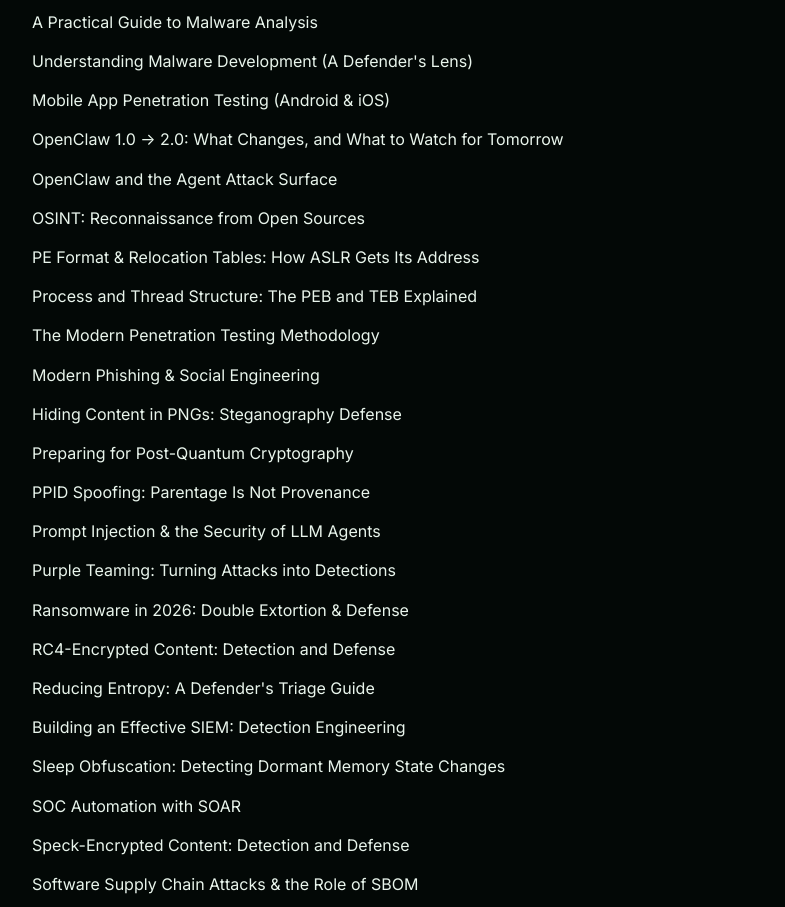
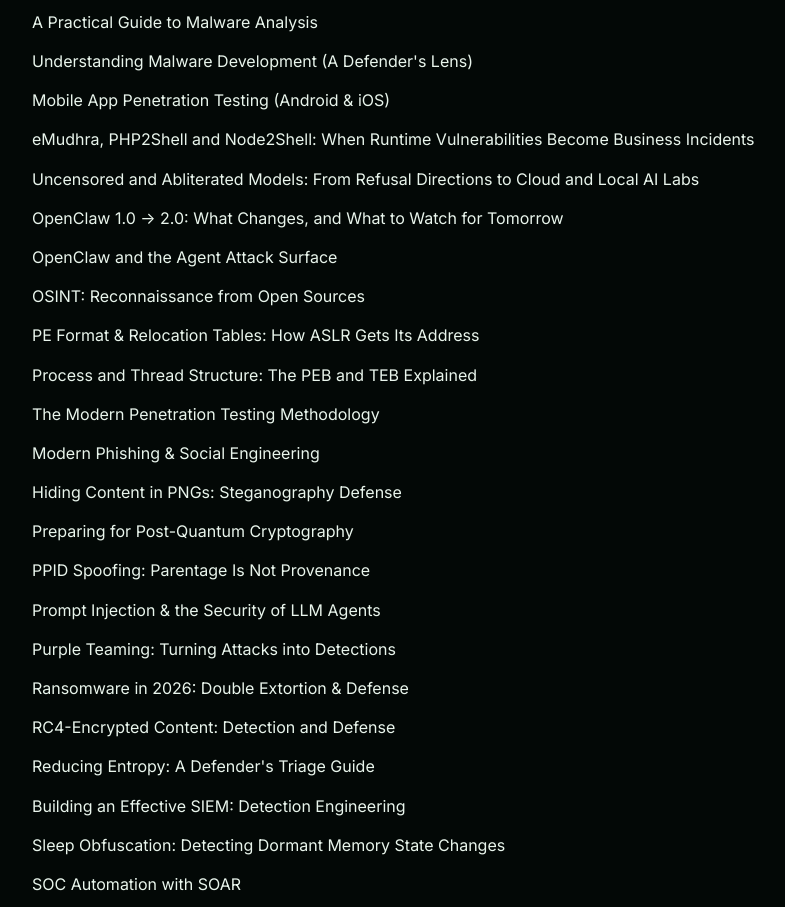
Before and after one commit to PreemptiveCyberSec/pscwebsite, a plain HTML site: page pages/authors/viral-maniar.html in a window 1280 px wide. Shown: the part 1553-2460 px from the top of the page, without its empty margins (222-1007 px from the left). Drawn offline with Linux system fonts and the light colour scheme; a web font is replaced by a local one.

Commit message:
Add files via upload

```diff
--- a/pages/authors/viral-maniar.html
+++ b/pages/authors/viral-maniar.html
@@ -106,6 +106,7 @@
                             <li><a href="../../pages/resources.html#talks">Talks &amp; Presentations</a></li>
                             <li><a href="../../easm.html">EASM</a></li>
                             <li><a href="../../skillscan.html">SkillScan</a></li>
+                            <li><a href="../../CI.html">Breach Intelligence</a></li>
                         </ul>
                     </li>
                     <li><a href="../../llms.txt">llms.txt</a></li>
@@ -152,6 +153,8 @@
                     <li><a href="../blog/malware-analysis.html">A Practical Guide to Malware Analysis</a></li>
                     <li><a href="../blog/malware-development.html">Understanding Malware Development (A Defender's Lens)</a></li>
                     <li><a href="../blog/mobile-app-pentesting.html">Mobile App Penetration Testing (Android &amp; iOS)</a></li>
+                    <li><a href="../blog/nodejs-emudhra-php2shell-node2shell.html">eMudhra, PHP2Shell and Node2Shell: When Runtime Vulnerabilities Become Business Incidents</a></li>
+                    <li><a href="../blog/uncensored-abliterated-models-cloud-local.html">Uncensored and Abliterated Models: From Refusal Directions to Cloud and Local AI Labs</a></li>
                     <li><a href="../blog/openclaw-1-to-2.html">OpenClaw 1.0 → 2.0: What Changes, and What to Watch for Tomorrow</a></li>
                     <li><a href="../blog/openclaw-agent-security.html">OpenClaw and the Agent Attack Surface</a></li>
                     <li><a href="../blog/osint-reconnaissance.html">OSINT: Reconnaissance from Open Sources</a></li>
```
